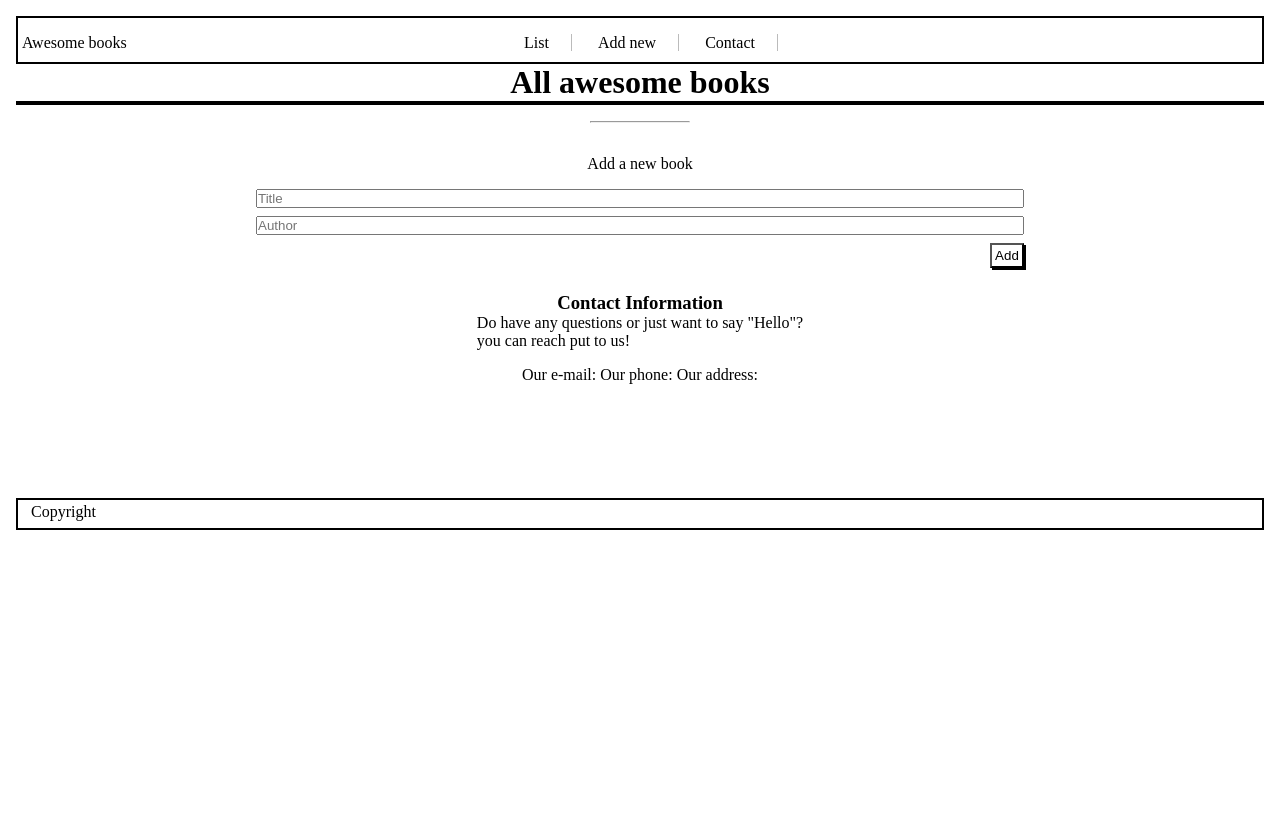
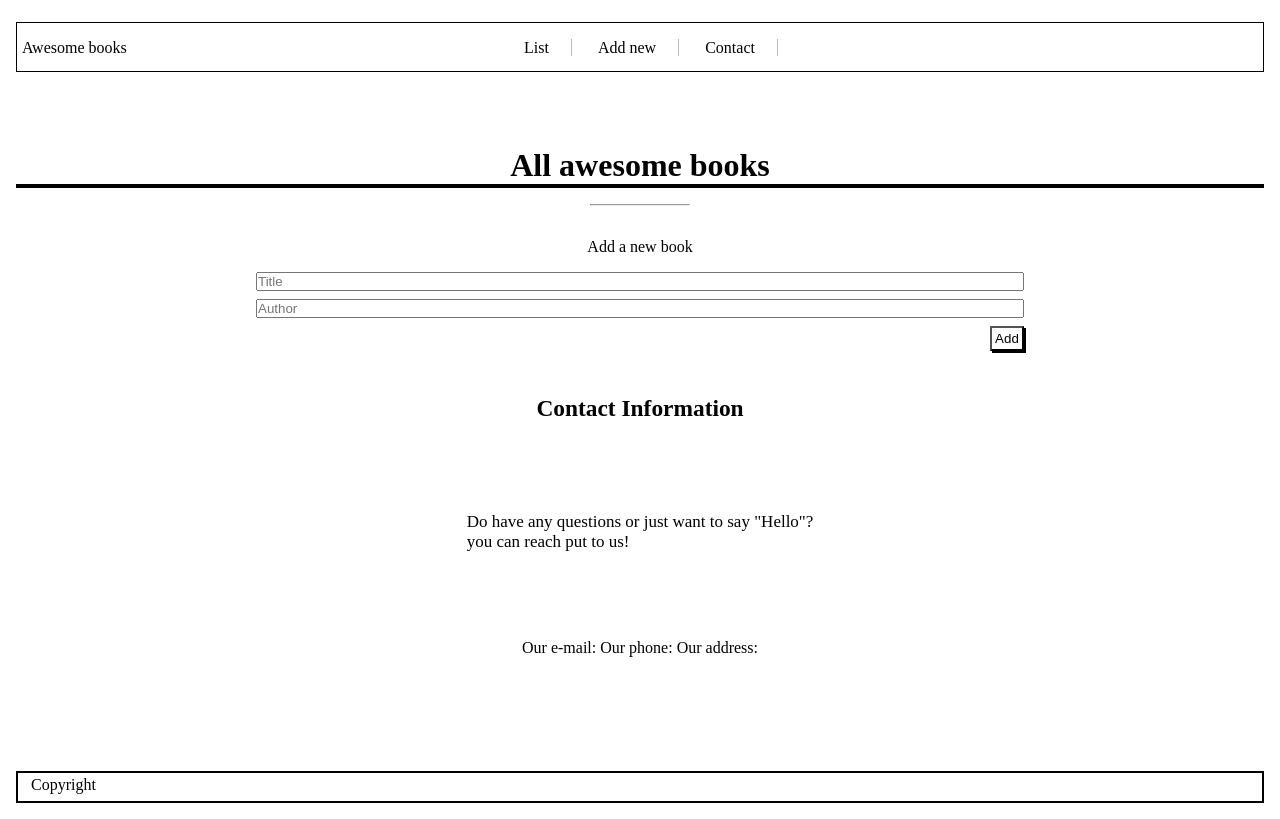
Before and after one commit to karam084/awesome-books-es6, a website with bundled scripts: page index.html in a window 1280 px wide. Built offline with nearby package versions, Linux system fonts and the light colour scheme.

Commit message:
add style for heading

```diff
--- a/index.html
+++ b/index.html
@@ -8,7 +8,7 @@
     <title>Awesome Books</title>
   </head>
   <body>
-    <header>
+    <header class="header">
       <nav>
         <ul>
           <li class="navbook"><a href="#">Awesome books</a></li>
@@ -45,8 +45,8 @@
       <div class="information">
         <h3>Contact Information</h3>
       </div>
-      <div class="information">
-        <p class="descr">
+      <div class="info">
+        <p>
           Do have any questions or just want to say "Hello"? <br />
           you can reach put to us!
         </p>
--- a/main.css
+++ b/main.css
@@ -8,13 +8,18 @@ body {
   padding: 1rem;
 }
 
+.header {
+  margin: 6px 0 75px 0;
+  border: 1px solid;
+  color: black;
+}
+
 ul {
   list-style-type: none;
   margin: 0;
   padding: 16px;
   overflow: hidden;
   background-color: white;
-  border: 2px solid black;
   height: 3em;
   text-align: center;
   width: 100%;
@@ -104,6 +109,22 @@ hr {
   align-items: center;
 }
 
+.information {
+  margin-top: 20px;
+  font-size: 20px;
+}
+
+.info {
+  margin-top: 90px;
+  font-size: 17px;
+  font-weight: 500;
+}
+
+.details {
+  display: flex;
+  margin-top: 71px;
+}
+
 .contact {
   border: none;
 }
```
